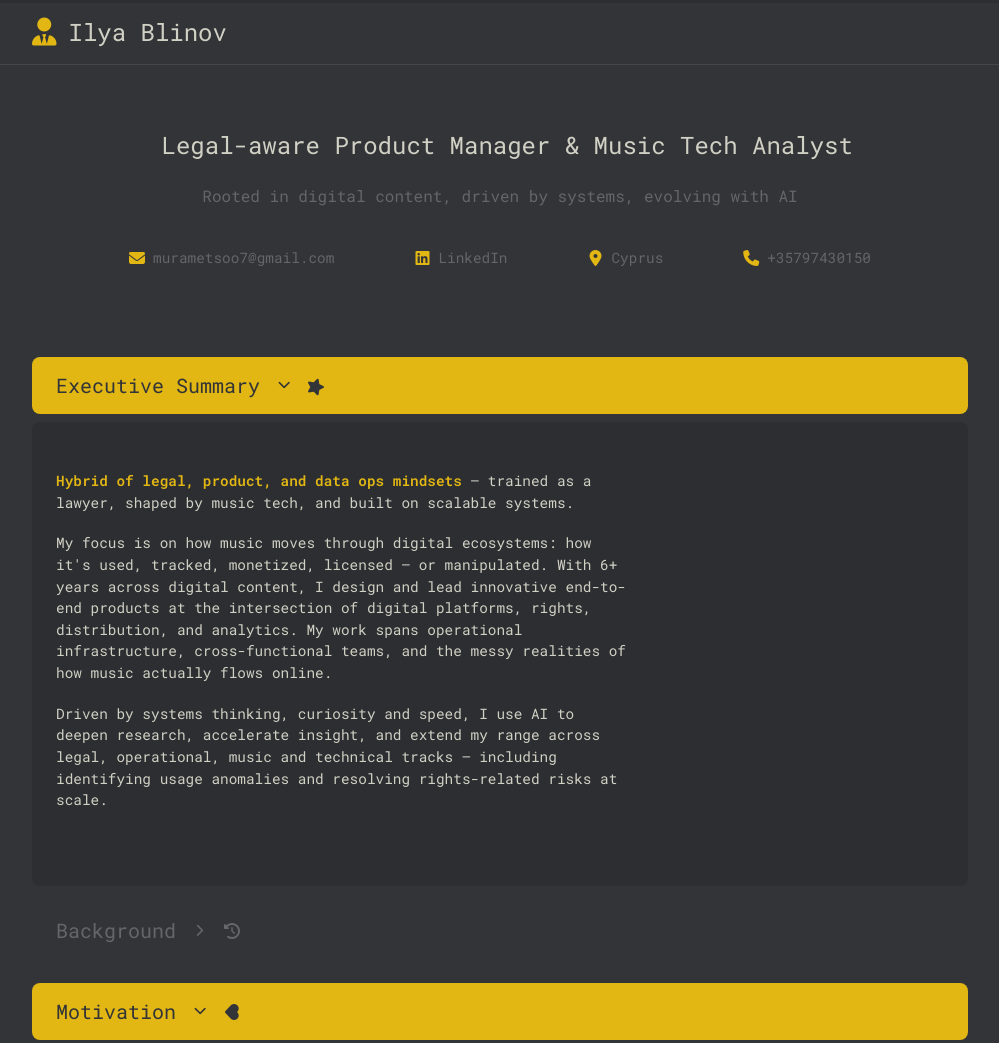
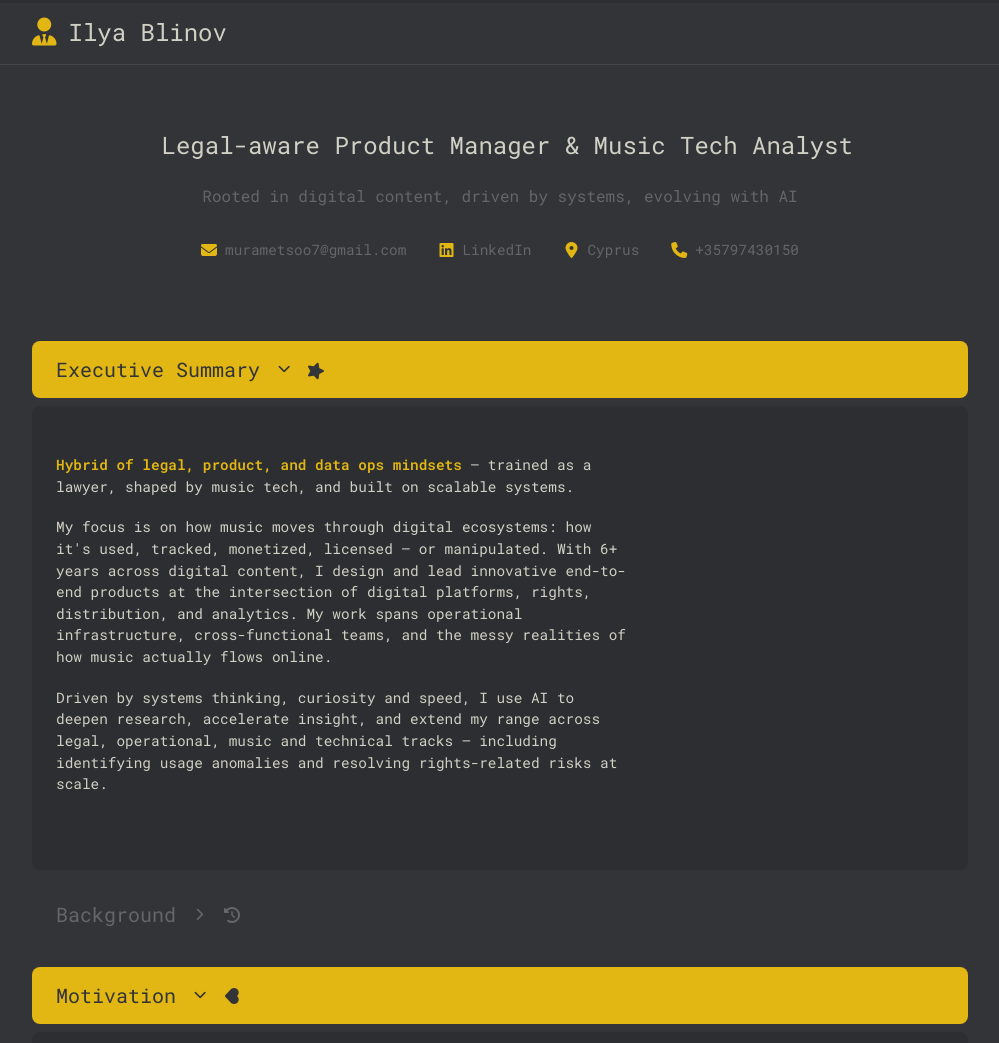
Before and after one commit to muramets/cv, a website: page index.html in a window 1280 px wide. Shown: the top 1043 px of the page, without its empty margins (140-1139 px from the left). Drawn offline with Linux system fonts and the light colour scheme; a web font is replaced by a local one.

Commit message:
Update resume.css

```diff
--- a/css/resume.css
+++ b/css/resume.css
@@ -75,7 +75,7 @@
 .hero-tagline {
   font-family: 'Roboto Mono', monospace;
   font-size: 1rem;
-  color: #646669;
+  color: #646669 !important;
   margin-bottom: 2rem;
   line-height: 1.4;
   text-align: center;
@@ -85,7 +85,7 @@
   display: flex;
   justify-content: center;
   flex-wrap: wrap;
-  gap: 3rem;
+  gap: 2rem;
   margin-top: 2rem;
 }
 
@@ -97,15 +97,16 @@
   text-decoration: none;
   font-family: 'Roboto Mono', monospace;
   font-size: 0.9rem;
-  transition: all 0.125s ease;
-  padding: 0.5rem 1rem;
-  border-radius: 0.5rem;
+  transition: color 0.125s ease;
+  padding: 0;
+  border-radius: 0;
+  background: none;
 }
 
 .contact-item:hover {
   color: var(--main-color);
-  background-color: var(--hover-color);
-  transform: translateY(-2px);
+  background: none;
+  transform: none;
 }
 
 .contact-item i {
```
